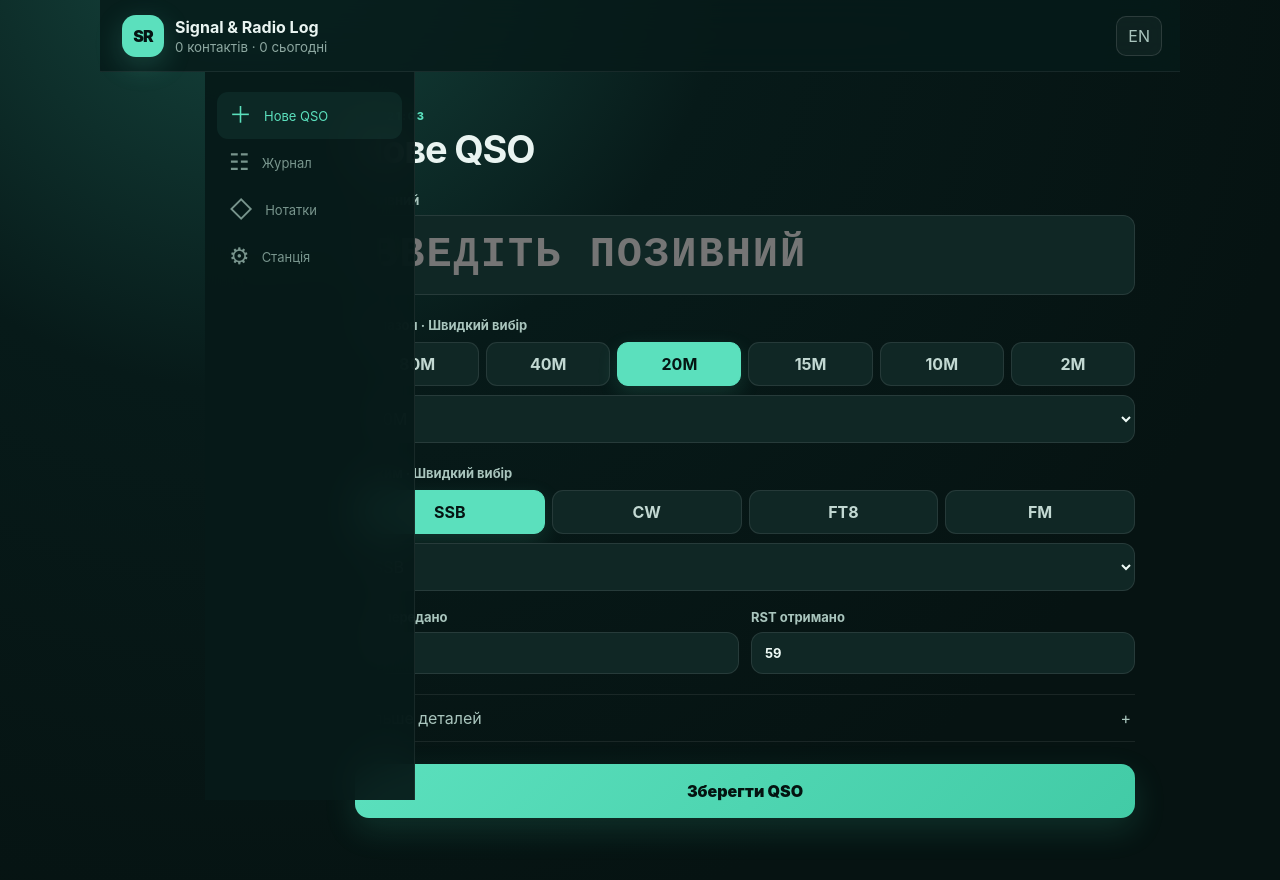
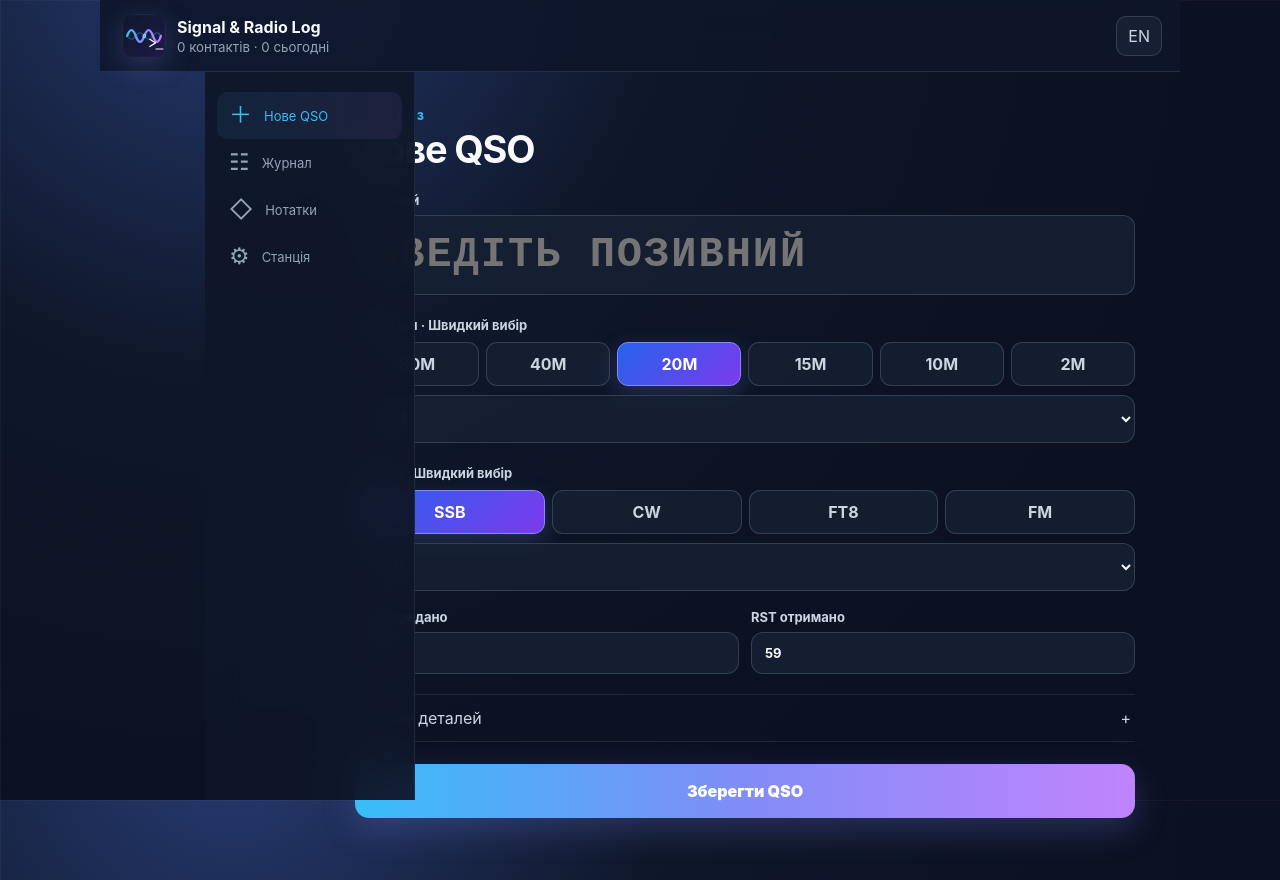
Before and after one commit to juv4uk/my-ide, a SvelteKit app: page / in a window 1280 px wide. Built offline with nearby package versions, Linux system fonts and the light colour scheme.

Commit message:
style(brand): align logbook UI with project identity

```diff
--- a/src/app.html
+++ b/src/app.html
@@ -2,7 +2,7 @@
 <html lang="uk">
   <head>
     <meta charset="utf-8" />
-    <link rel="icon" href="%sveltekit.assets%/favicon.png" />
+    <link rel="icon" href="%sveltekit.assets%/brand-icon.svg" type="image/svg+xml" />
     <meta name="viewport" content="width=device-width, initial-scale=1" />
     <meta name="description" content="Offline-first amateur radio ADIF logbook" />
     <title>Signal &amp; Radio Log</title>
--- a/src/routes/+page.svelte
+++ b/src/routes/+page.svelte
@@ -224,14 +224,14 @@
 
 <svelte:head>
   <title>{t('appName')}</title>
-  <meta name="theme-color" content="#071a19" />
+  <meta name="theme-color" content="#0f172a" />
 </svelte:head>
 
 {#if ready}
   <div class="app-shell">
     <header class="topbar">
       <div class="brand">
-        <span class="brand-mark">SR</span>
+        <img class="brand-mark" src="/brand-icon.svg" alt="" />
         <div><strong>{t('appName')}</strong><small>{records.length} {t('contacts')} · {todayCount} {t('today').toLowerCase()}</small></div>
       </div>
       <button class="language" onclick={() => { profile.language = profile.language === 'uk' ? 'en' : 'uk'; repository.saveProfile(profile); }}>
@@ -361,77 +361,78 @@
 {/if}
 
 <style>
+  :global(:root) { --navy: #0f172a; --indigo-deep: #1e1b4b; --panel: #172033; --panel-raised: #1e293b; --border: #475569; --cyan: #38bdf8; --indigo: #818cf8; --violet: #c084fc; --text: #f8fafc; --muted: #94a3b8; --brand-gradient: linear-gradient(90deg, var(--cyan), var(--indigo), var(--violet)); }
   :global(*) { box-sizing: border-box; }
-  :global(html) { background: #061312; }
-  :global(body) { margin: 0; color: #e9f4f1; background: radial-gradient(circle at 20% -10%, #174a42 0, #071a19 34%, #061312 76%); font-family: Inter, ui-sans-serif, system-ui, -apple-system, sans-serif; min-width: 320px; }
+  :global(html) { background: #0b1022; }
+  :global(body) { margin: 0; color: var(--text); background-color: #0b1022; background-image: linear-gradient(#ffffff0a 1px, transparent 1px), linear-gradient(90deg, #ffffff0a 1px, transparent 1px), radial-gradient(circle at 18% -8%, #263b72 0, var(--navy) 32%, #0b1022 72%); background-size: 50px 50px, 50px 50px, auto; background-attachment: fixed; font-family: Inter, ui-sans-serif, system-ui, -apple-system, sans-serif; min-width: 320px; }
   :global(button), :global(input), :global(select), :global(textarea) { font: inherit; }
   :global(button) { -webkit-tap-highlight-color: transparent; }
   .app-shell { width: min(100%, 1080px); min-height: 100dvh; margin: 0 auto; padding-bottom: 92px; }
-  .topbar { height: 72px; display: flex; align-items: center; justify-content: space-between; padding: 12px 18px; border-bottom: 1px solid #ffffff12; background: #071a19d9; backdrop-filter: blur(16px); position: sticky; top: 0; z-index: 10; }
+  .topbar { height: 72px; display: flex; align-items: center; justify-content: space-between; padding: 12px 18px; border-bottom: 1px solid #47556966; background: #0f172ae8; backdrop-filter: blur(16px); position: sticky; top: 0; z-index: 10; }
   .brand { display: flex; align-items: center; gap: 11px; min-width: 0; }
-  .brand-mark { display: grid; place-items: center; width: 42px; height: 42px; border-radius: 14px; color: #061312; background: #5be0bd; font-weight: 900; letter-spacing: -1px; box-shadow: 0 8px 28px #5be0bd36; }
+  .brand-mark { display: block; width: 44px; height: 44px; border-radius: 13px; box-shadow: 0 8px 28px #818cf840; }
   .brand div { display: flex; flex-direction: column; min-width: 0; }
   .brand strong { white-space: nowrap; overflow: hidden; text-overflow: ellipsis; }
-  .brand small { color: #8da8a1; margin-top: 2px; }
-  .language, .text-button { border: 1px solid #ffffff1f; background: #ffffff0a; color: #a9c5bd; border-radius: 10px; padding: 9px 11px; cursor: pointer; }
+  .brand small { color: var(--muted); margin-top: 2px; }
+  .language, .text-button { border: 1px solid #47556999; background: #1e293b99; color: #cbd5e1; border-radius: 10px; padding: 9px 11px; cursor: pointer; }
   main { padding: 18px; }
   .panel { max-width: 780px; margin: 0 auto; }
   .section-heading { display: flex; justify-content: space-between; align-items: center; margin-bottom: 20px; }
   h1 { margin: 2px 0 0; font-size: clamp(26px, 6vw, 38px); letter-spacing: -1.2px; }
-  .eyebrow { color: #5be0bd; text-transform: uppercase; font-size: 11px; font-weight: 800; letter-spacing: 1.6px; }
-  label { display: flex; flex-direction: column; gap: 7px; color: #a9c5bd; font-size: 13px; font-weight: 650; }
-  input, select, textarea { width: 100%; border: 1px solid #ffffff18; background: #102725; color: #eefaf6; border-radius: 12px; padding: 12px 13px; outline: none; }
-  input:focus, select:focus, textarea:focus { border-color: #5be0bd; box-shadow: 0 0 0 3px #5be0bd1b; }
+  .eyebrow { color: var(--cyan); text-transform: uppercase; font-size: 11px; font-weight: 800; letter-spacing: 1.6px; }
+  label { display: flex; flex-direction: column; gap: 7px; color: #cbd5e1; font-size: 13px; font-weight: 650; }
+  input, select, textarea { width: 100%; border: 1px solid #47556999; background: #172033e8; color: var(--text); border-radius: 12px; padding: 12px 13px; outline: none; }
+  input:focus, select:focus, textarea:focus { border-color: var(--cyan); box-shadow: 0 0 0 3px #38bdf824; }
   .call-field input { padding: 15px 16px; font: 800 clamp(26px, 8vw, 42px)/1 monospace; letter-spacing: 2px; text-transform: uppercase; }
   fieldset { border: 0; padding: 0; margin: 22px 0 0; }
-  legend { color: #a9c5bd; font-size: 13px; font-weight: 650; margin-bottom: 9px; }
+  legend { color: #cbd5e1; font-size: 13px; font-weight: 650; margin-bottom: 9px; }
   fieldset select { margin-top: 9px; }
   .chips { display: grid; grid-template-columns: repeat(auto-fit, minmax(62px, 1fr)); gap: 7px; }
-  .chips button { min-height: 44px; border: 1px solid #ffffff17; border-radius: 11px; background: #102725; color: #c2d8d2; cursor: pointer; font-weight: 750; }
-  .chips button.active { color: #051513; background: #5be0bd; border-color: #5be0bd; box-shadow: 0 7px 20px #5be0bd25; }
+  .chips button { min-height: 44px; border: 1px solid #47556999; border-radius: 11px; background: #172033d9; color: #cbd5e1; cursor: pointer; font-weight: 750; }
+  .chips button.active { color: #fff; background: linear-gradient(135deg, #2563eb, #7c3aed); border-color: var(--indigo); box-shadow: 0 7px 22px #818cf838; }
   .field-grid { display: grid; gap: 12px; margin-top: 18px; }
   .field-grid.two { grid-template-columns: repeat(2, minmax(0, 1fr)); }
-  .advanced-toggle { display: flex; justify-content: space-between; width: 100%; margin: 20px 0 0; padding: 13px 4px; border: 0; border-top: 1px solid #ffffff14; border-bottom: 1px solid #ffffff14; background: transparent; color: #a9c5bd; cursor: pointer; }
+  .advanced-toggle { display: flex; justify-content: space-between; width: 100%; margin: 20px 0 0; padding: 13px 4px; border: 0; border-top: 1px solid #47556955; border-bottom: 1px solid #47556955; background: transparent; color: #cbd5e1; cursor: pointer; }
   .advanced-fields { display: grid; gap: 14px; animation: reveal .18s ease-out; }
-  .primary-action { width: 100%; min-height: 54px; margin-top: 22px; border: 0; border-radius: 14px; background: linear-gradient(135deg, #5be0bd, #42cba6); color: #041310; font-weight: 900; cursor: pointer; box-shadow: 0 12px 32px #43d2ad27; }
+  .primary-action { width: 100%; min-height: 54px; margin-top: 22px; border: 0; border-radius: 14px; background: var(--brand-gradient); color: #fff; font-weight: 900; cursor: pointer; box-shadow: 0 12px 34px #818cf83d; }
   .toolbar { display: grid; grid-template-columns: 1fr auto auto; gap: 8px; margin-bottom: 16px; }
-  .toolbar button, .card-actions button { border: 1px solid #ffffff18; border-radius: 10px; background: #102725; color: #bcd4ce; padding: 10px 12px; cursor: pointer; }
+  .toolbar button, .card-actions button { border: 1px solid #47556999; border-radius: 10px; background: var(--panel-raised); color: #dbeafe; padding: 10px 12px; cursor: pointer; }
   .toolbar button:disabled { opacity: .4; }
   .search { grid-column: 1 / -1; }
-  .count { display: grid; place-items: center; min-width: 46px; height: 38px; border-radius: 12px; color: #5be0bd; background: #5be0bd12; }
+  .count { display: grid; place-items: center; min-width: 46px; height: 38px; border-radius: 12px; color: var(--cyan); background: #38bdf817; }
   .qso-list { display: grid; gap: 10px; }
-  .qso-card { display: grid; grid-template-columns: minmax(110px, 1.1fr) minmax(150px, 1fr) auto; gap: 12px; align-items: center; padding: 15px; border: 1px solid #ffffff12; border-radius: 15px; background: #0d2321d9; box-shadow: 0 8px 30px #00000017; }
+  .qso-card { display: grid; grid-template-columns: minmax(110px, 1.1fr) minmax(150px, 1fr) auto; gap: 12px; align-items: center; padding: 15px; border: 1px solid #47556966; border-radius: 15px; background: #172033e6; box-shadow: 0 8px 30px #0000002e; }
   .qso-main, .qso-meta { display: flex; flex-direction: column; gap: 4px; min-width: 0; }
-  .qso-main strong { color: #f4fffc; font: 900 21px/1 monospace; }
-  .qso-main span, .qso-meta span { color: #8da8a1; font-size: 12px; overflow: hidden; text-overflow: ellipsis; white-space: nowrap; }
-  .qso-rst { display: flex; gap: 6px; color: #5be0bd; font: 700 12px monospace; }
+  .qso-main strong { color: var(--text); font: 900 21px/1 monospace; }
+  .qso-main span, .qso-meta span { color: var(--muted); font-size: 12px; overflow: hidden; text-overflow: ellipsis; white-space: nowrap; }
+  .qso-rst { display: flex; gap: 6px; color: var(--cyan); font: 700 12px monospace; }
   .card-actions { grid-column: 1 / -1; display: flex; justify-content: flex-end; gap: 7px; border-top: 1px solid #ffffff0d; padding-top: 10px; }
   .card-actions .danger { color: #ff948c; }
-  .empty-state { text-align: center; color: #75918a; padding: 70px 20px; }
-  .empty-state span { display: block; color: #5be0bd; font-size: 52px; }
+  .empty-state { text-align: center; color: var(--muted); padding: 70px 20px; }
+  .empty-state span { display: block; color: var(--indigo); font-size: 52px; }
   .settings-form { display: grid; gap: 15px; }
-  .notes-panel .section-heading small { color: #78958d; }
-  .notes-hint { color: #8da8a1; margin: -8px 0 18px; line-height: 1.5; }
+  .notes-panel .section-heading small { color: var(--muted); }
+  .notes-hint { color: var(--muted); margin: -8px 0 18px; line-height: 1.5; }
   .notes-workspace { display: grid; gap: 14px; }
   .note-editor textarea { min-height: 270px; resize: vertical; font-family: 'Cascadia Code', Consolas, monospace; line-height: 1.55; }
-  .note-preview { min-height: 270px; overflow: auto; padding: 18px; border: 1px solid #ffffff12; border-radius: 14px; background: #0d2321d9; }
-  .preview-label { display: block; margin-bottom: 14px; color: #5be0bd; text-transform: uppercase; font-size: 10px; font-weight: 800; letter-spacing: 1.4px; }
-  .preview-empty { display: grid; place-items: center; min-height: 190px; color: #31534c; font-size: 48px; }
+  .note-preview { min-height: 270px; overflow: auto; padding: 18px; border: 1px solid #47556966; border-radius: 14px; background: #172033e6; }
+  .preview-label { display: block; margin-bottom: 14px; color: var(--cyan); text-transform: uppercase; font-size: 10px; font-weight: 800; letter-spacing: 1.4px; }
+  .preview-empty { display: grid; place-items: center; min-height: 190px; color: #475569; font-size: 48px; }
   .preview-error { color: #ff948c; }
   .mermaid-preview { margin-top: 18px; padding-top: 18px; border-top: 1px solid #ffffff12; overflow-x: auto; }
-  :global(.markdown-body h1), :global(.markdown-body h2), :global(.markdown-body h3) { color: #eafff9; margin: 1em 0 .45em; }
+  :global(.markdown-body h1), :global(.markdown-body h2), :global(.markdown-body h3) { color: var(--text); margin: 1em 0 .45em; }
   :global(.markdown-body h1:first-child) { margin-top: 0; }
-  :global(.markdown-body p), :global(.markdown-body li) { color: #b7d0c9; line-height: 1.65; }
-  :global(.markdown-body a) { color: #5be0bd; }
-  :global(.markdown-body code) { padding: 2px 5px; border-radius: 5px; background: #061312; color: #8ef1d4; }
-  :global(.markdown-body pre) { overflow: auto; padding: 13px; border-radius: 10px; background: #061312; }
+  :global(.markdown-body p), :global(.markdown-body li) { color: #cbd5e1; line-height: 1.65; }
+  :global(.markdown-body a) { color: var(--cyan); }
+  :global(.markdown-body code) { padding: 2px 5px; border-radius: 5px; background: #0b1022; color: #a5b4fc; }
+  :global(.markdown-body pre) { overflow: auto; padding: 13px; border-radius: 10px; background: #0b1022; }
   :global(.markdown-body table) { width: 100%; border-collapse: collapse; }
   :global(.markdown-body th), :global(.markdown-body td) { padding: 8px; border: 1px solid #ffffff1c; text-align: left; }
-  .bottom-nav { position: fixed; z-index: 20; bottom: 0; left: 50%; transform: translateX(-50%); width: min(100%, 1080px); display: grid; grid-template-columns: repeat(4, 1fr); padding: 8px max(8px, env(safe-area-inset-right)) max(8px, env(safe-area-inset-bottom)) max(8px, env(safe-area-inset-left)); border-top: 1px solid #ffffff14; background: #071a19f2; backdrop-filter: blur(20px); }
-  .bottom-nav button { display: flex; flex-direction: column; align-items: center; gap: 3px; border: 0; background: transparent; color: #78958d; font-size: 10px; cursor: pointer; }
+  .bottom-nav { position: fixed; z-index: 20; bottom: 0; left: 50%; transform: translateX(-50%); width: min(100%, 1080px); display: grid; grid-template-columns: repeat(4, 1fr); padding: 8px max(8px, env(safe-area-inset-right)) max(8px, env(safe-area-inset-bottom)) max(8px, env(safe-area-inset-left)); border-top: 1px solid #47556966; background: #0f172af2; backdrop-filter: blur(20px); }
+  .bottom-nav button { display: flex; flex-direction: column; align-items: center; gap: 3px; border: 0; background: transparent; color: var(--muted); font-size: 10px; cursor: pointer; }
   .bottom-nav button span { font-size: 23px; line-height: 1; }
-  .bottom-nav button.active { color: #5be0bd; }
-  .toast { position: fixed; z-index: 30; left: 50%; bottom: 90px; transform: translateX(-50%); width: max-content; max-width: calc(100% - 32px); padding: 12px 17px; border: 1px solid #5be0bd52; border-radius: 12px; background: #102b27; color: #dffaf2; box-shadow: 0 15px 40px #0008; animation: toast-in .2s ease-out; }
+  .bottom-nav button.active { color: var(--cyan); }
+  .toast { position: fixed; z-index: 30; left: 50%; bottom: 90px; transform: translateX(-50%); width: max-content; max-width: calc(100% - 32px); padding: 12px 17px; border: 1px solid #818cf880; border-radius: 12px; background: #1e1b4bf2; color: var(--text); box-shadow: 0 15px 40px #0008; animation: toast-in .2s ease-out; }
   .visually-hidden { position: absolute; width: 1px; height: 1px; overflow: hidden; clip: rect(0, 0, 0, 0); }
   @keyframes reveal { from { opacity: 0; transform: translateY(-5px); } }
   @keyframes toast-in { from { opacity: 0; transform: translate(-50%, 8px); } }
@@ -440,7 +441,7 @@
     .topbar { margin-left: -210px; padding-left: 22px; }
     .bottom-nav { left: calc(50% - 435px); transform: none; top: 72px; bottom: 0; width: 210px; display: flex; flex-direction: column; padding: 20px 12px; border-top: 0; border-right: 1px solid #ffffff12; }
     .bottom-nav button { flex-direction: row; justify-content: flex-start; gap: 12px; padding: 12px; border-radius: 11px; font-size: 13px; }
-    .bottom-nav button.active { background: #5be0bd12; }
+    .bottom-nav button.active { background: linear-gradient(90deg, #38bdf814, #c084fc14); }
     main { padding: 32px; }
     .notes-workspace { grid-template-columns: 1fr 1fr; }
   }
```
Also changed, not shown: static/brand-icon.svg (added).
